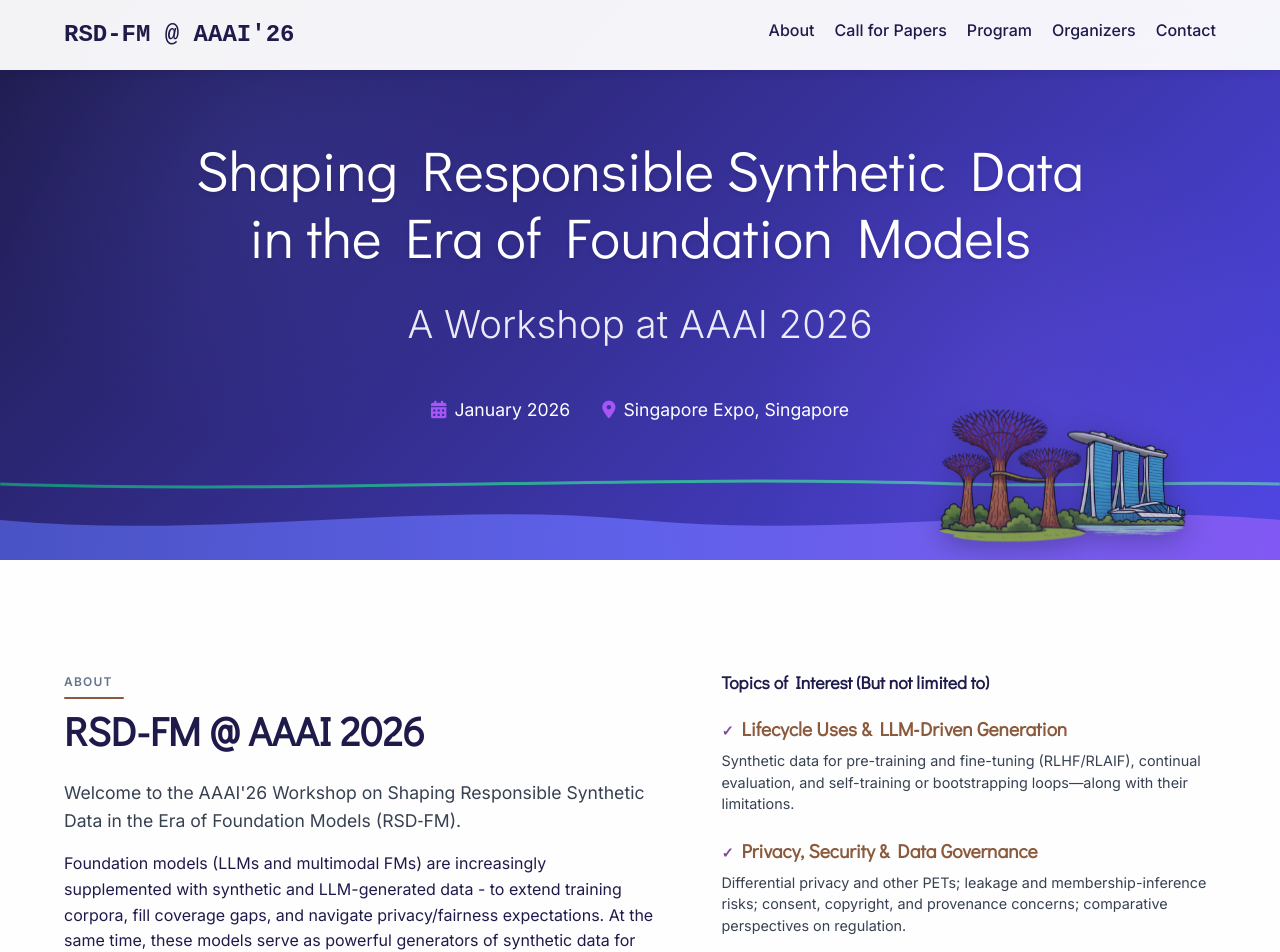
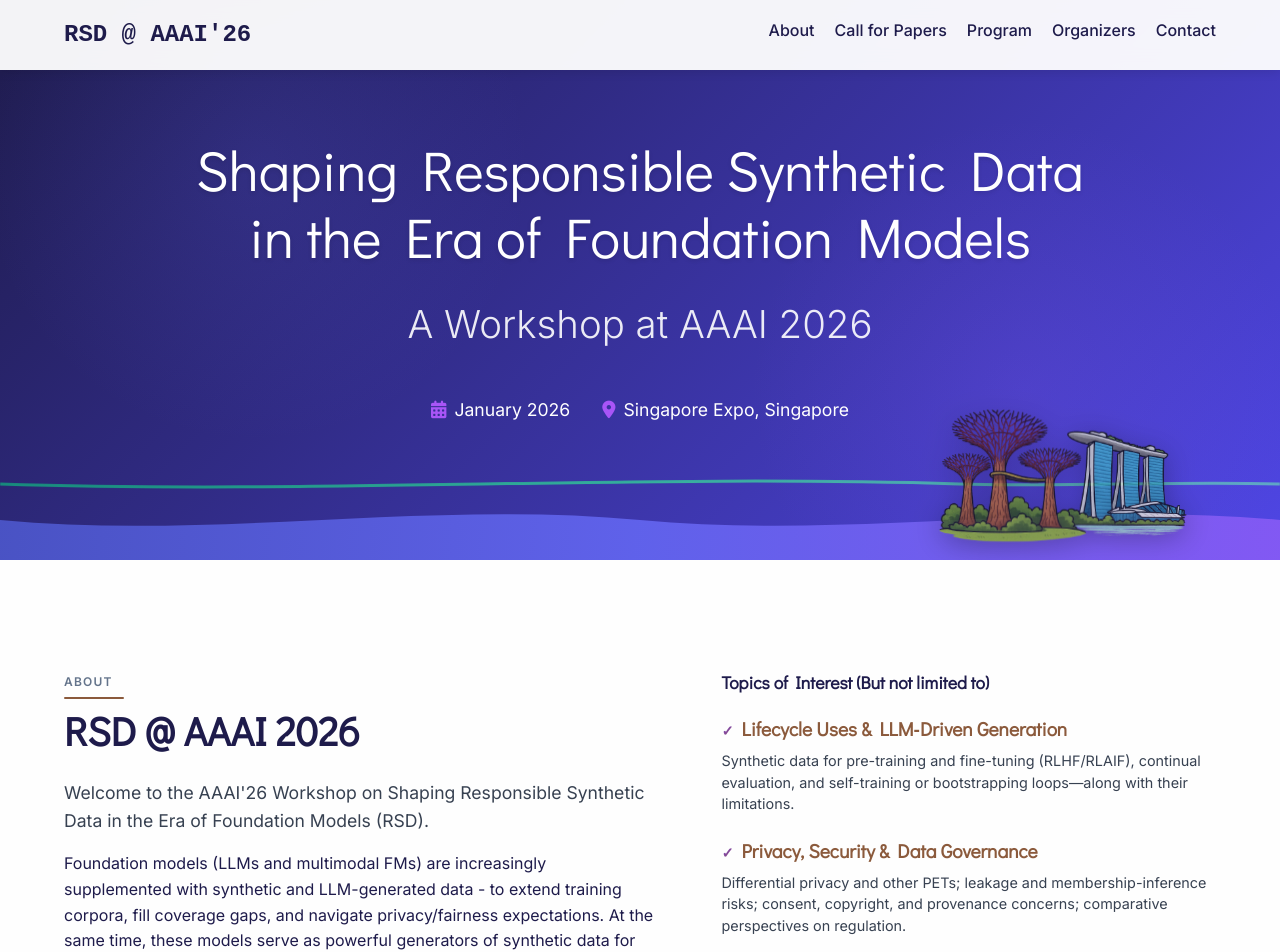
Before and after one commit to responsible-synthetic-data/responsible-synthetic-data.github.io, a plain HTML site: page index.html in a window 1280 px wide. Shown: the top 952 px of the page. Drawn offline with Linux system fonts and the light colour scheme.

Commit message:
Updated the UI: v1 ready

```diff
--- a/index.html
+++ b/index.html
@@ -48,7 +48,7 @@
     <nav class="main-nav">
         <div class="container">
             <div class="nav-container">
-                <a href="#" class="nav-logo">RSD-FM @ AAAI'26</a>
+                <a href="#" class="nav-logo">RSD @ AAAI'26</a>
                 <ul class="nav-links" style="list-style: none; display: flex; justify-content: center; gap: 20px; padding: 0; margin: 0;">
                     <li><a href="#about">About</a></li>
                     <li><a href="#cfp">Call for Papers</a></li>
@@ -70,9 +70,9 @@
             <div class="about-grid">
                 <div class="about-left">
                     <div class="about-eyebrow">About</div>
-                    <h2 class="about-title">RSD-FM @ AAAI 2026</h2>
+                    <h2 class="about-title">RSD @ AAAI 2026</h2>
                     <p class="about-lead">Welcome to the AAAI'26 Workshop on Shaping Responsible Synthetic Data in the
-                        Era of Foundation Models (RSD‑FM).</p>
+                        Era of Foundation Models (RSD).</p>
                     <p>Foundation models (LLMs and multimodal FMs) are increasingly supplemented with synthetic and
                         LLM-generated data - to extend training corpora, fill coverage gaps, and navigate
                         privacy/fairness expectations. At the same time, these models serve as powerful generators of
@@ -200,11 +200,11 @@
         <div class="container">
             <h2>Details on Program, Invited Speakers and Panelists</h2>
             <p class="section-subtitle"><b>Coming soon</b></p>
-            <p>
+            <!-- <p>
                 The workshop will be a one-day event for Shaping Responsible Synthetic Data in the Era of Foundation Models. It will feature a mix of invited talks, spotlight presentations from submitted papers, a poster session for interactive discussions, and a panel discussion.
             </p>
             <p>Attendance is open to all. At least one author of each accepted submission must be present at the workshop.
-            </p>
+            </p> -->
         </div>
     </section>
 
```
